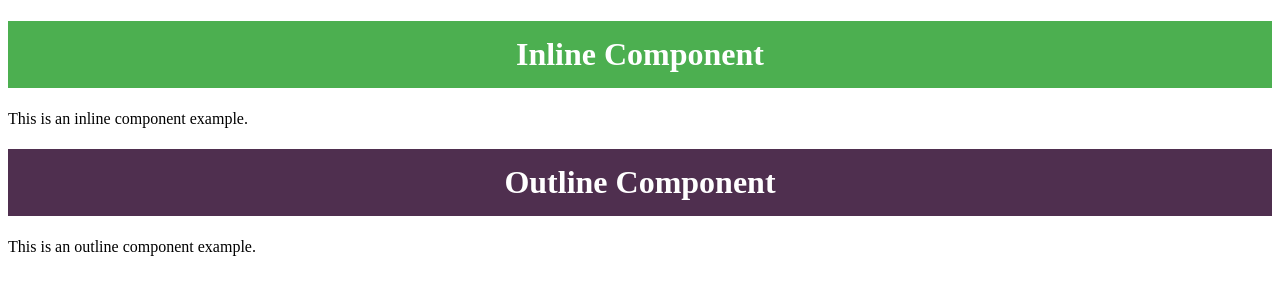
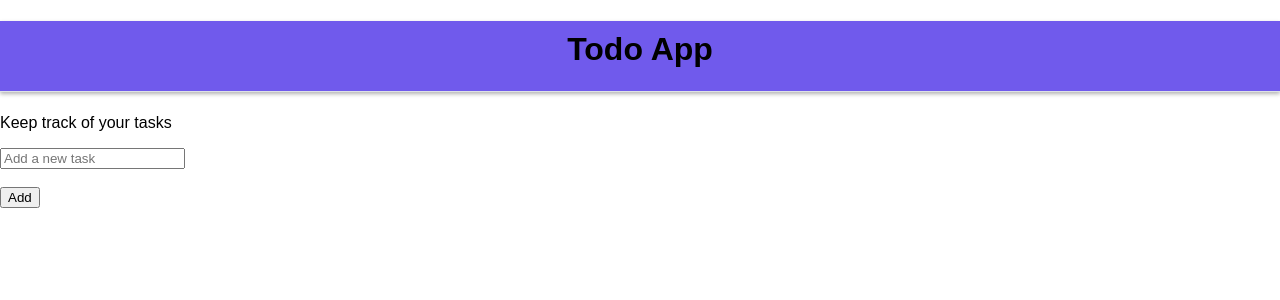
Before and after one commit to gabrielal4k/todoapp_react, a React (Vite) app in the folder todoapp/: page / in a window 1280 px wide. Shown: the top 300 px of the page. Built offline with nearby package versions, Linux system fonts and the light colour scheme.

Commit message:
modules and styles

```diff
--- /dev/null
+++ b/todoapp/src/App.css
@@ -0,0 +1,5 @@
+
+body{
+    margin: 0;;
+    font-family: sans-serif;;
+}
--- a/todoapp/src/App.jsx
+++ b/todoapp/src/App.jsx
@@ -1,14 +1,13 @@
-import InlineComponent from "./component/InlineComponent"
-import OutlineComponent from "./component/OutlineComponent"
+import Header from "./component/Header"
 import Todo from "./component/Todo"
-
+import './App.css';
 
 function App() {
 
   return (
     <div className="App">
-      <InlineComponent />
-      <OutlineComponent />
+      <Header />
+      <Todo />
     </div>
   )
 }
--- /dev/null
+++ b/todoapp/src/component/Header.jsx
@@ -0,0 +1,10 @@
+import styles from './header.module.css';
+
+export default function Header(){
+    return (
+        <div >
+            <h1 className={styles.header}>Todo App</h1>
+            <p>Keep track of your tasks</p>
+        </div>
+    );
+}
--- a/todoapp/src/component/InlineComponent.jsx
+++ /dev/null
@@ -1,11 +0,0 @@
-import styles from './InlineComponent.module.css';
-
-
-export default function InlineComponent() {
-    return (
-        <div>
-            <h1 className={styles.header}>Inline Component</h1>
-            <p>This is an inline component example.</p>
-        </div>
-    );
-}
--- a/todoapp/src/component/Inlinecomponent.module.css
+++ /dev/null
@@ -1,7 +0,0 @@
-
-.header{
-    background-color: #4CAF50;
-    color: white;
-    padding: 15px;
-    text-align: center;
-}
--- a/todoapp/src/component/OutlineComponent.jsx
+++ /dev/null
@@ -1,10 +0,0 @@
-import styles from './Outlinecomponent.module.css';
-
-export default function OutlineComponent() {
-    return (
-        <div>
-            <h1 className={styles.header}>Outline Component</h1>
-            <p>This is an outline component example.</p>
-        </div>
-    );
-}
--- a/todoapp/src/component/Outlinecomponent.module.css
+++ /dev/null
@@ -1,8 +0,0 @@
-
-
-.header{
-    background-color: #4F2F4F;
-    color: white;
-    padding: 15px;
-    text-align: center;
-}
--- /dev/null
+++ b/todoapp/src/component/header.module.css
@@ -0,0 +1,13 @@
+
+
+.header {
+  align-items: center;
+  justify-content: center;
+  padding: 10px;
+  height: 50px;
+  background-color: rgb(112, 90, 236);
+  border-bottom: 1px solid #dee2e6;
+  font-weight: bold;
+  text-align: center;
+  box-shadow: 0 2px 4px rgba(0, 0, 0, 0.3);
+}
```
